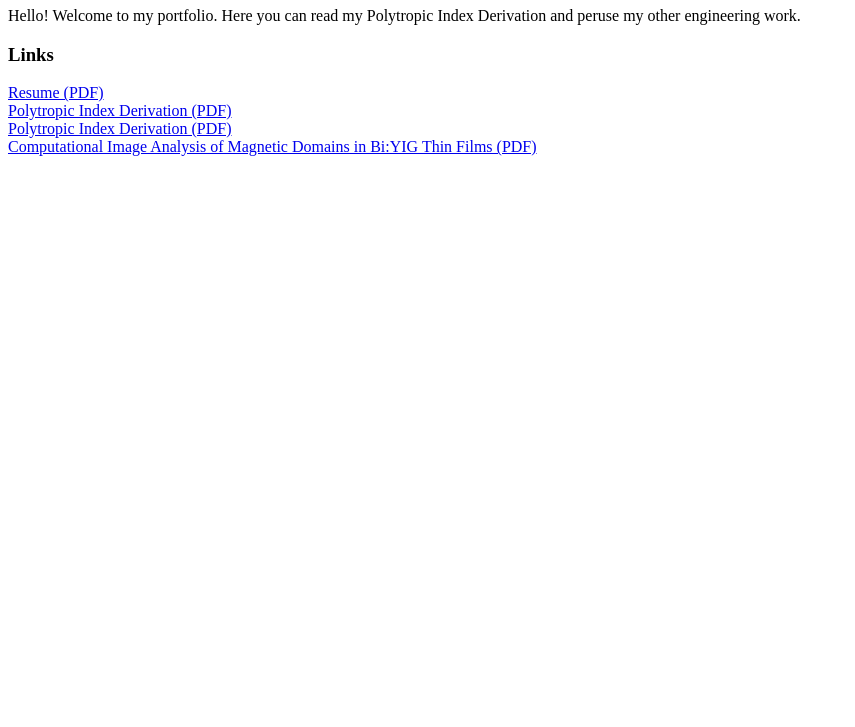
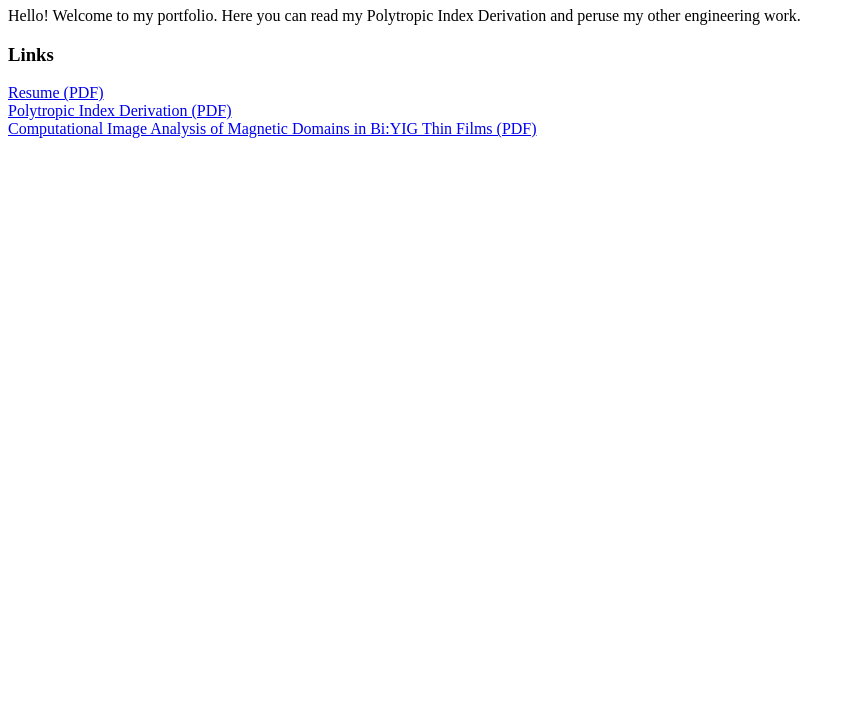
Before and after one commit to joeburton11/portfolio, a plain HTML site: page index.html in a window 1280 px wide. Shown: the part 73-800 px from the top of the page, without its empty margins (0-855 px from the left). Drawn offline with Linux system fonts and the light colour scheme.

Commit message:
Update index.html

```diff
--- a/index.html
+++ b/index.html
@@ -20,8 +20,6 @@
     <br>
     <a href="Polytropic Index Derivation.pdf">Polytropic Index Derivation (PDF)</a>
     <br>
-    <a href="Polytropic Index Derivation.pdf">Polytropic Index Derivation (PDF)</a>
-    <br>
     <a href="Magnetic Domains.pdf">Computational Image Analysis of Magnetic Domains in Bi:YIG Thin Films (PDF)</a>
 
 </body>
```
